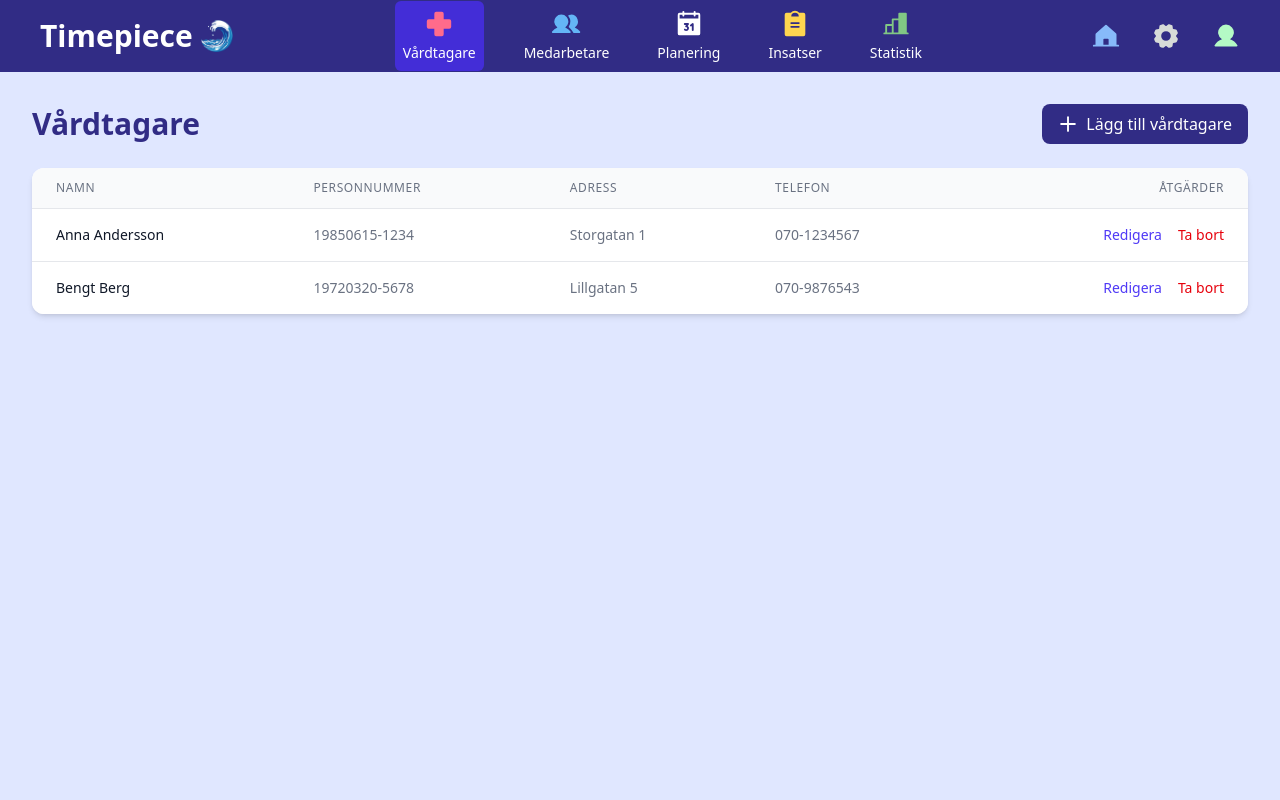
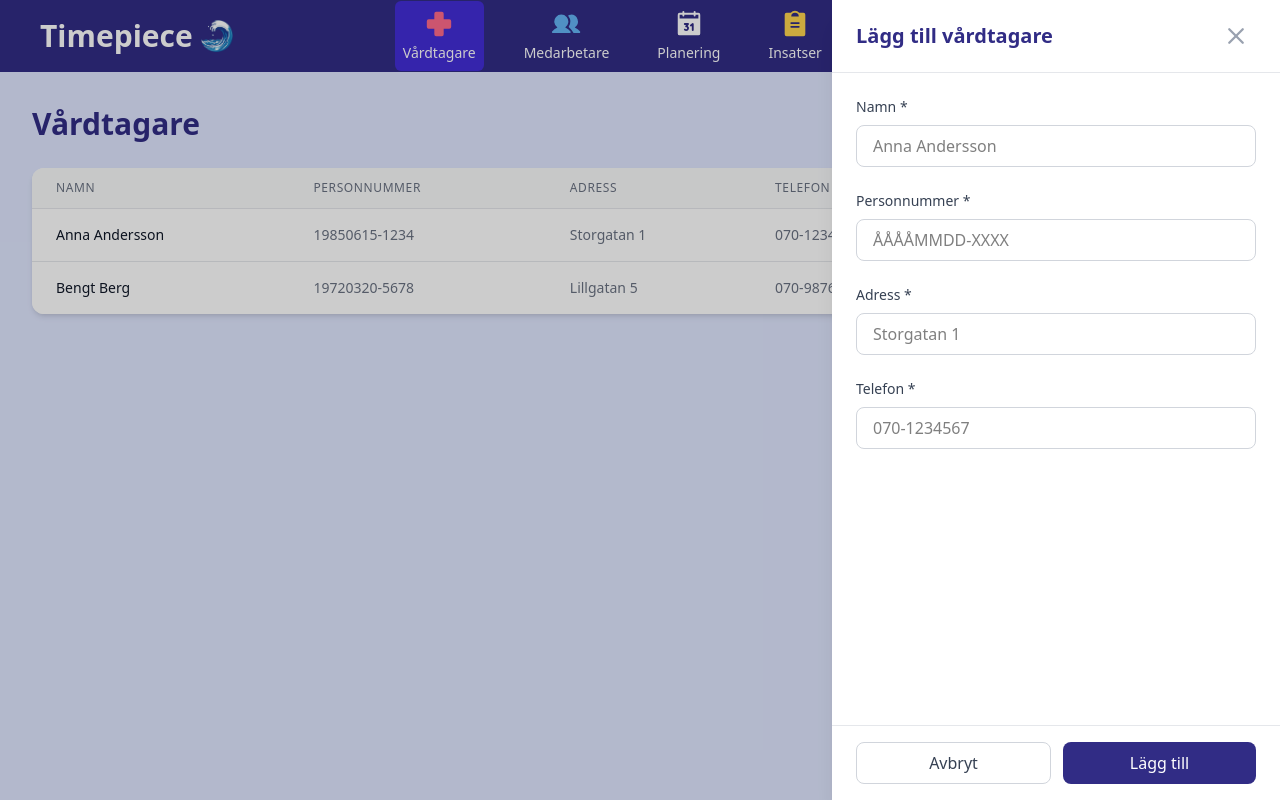
Before and after one commit to chupper87/op-schema, a React (Vite) app in the folder Frontend/: page /customers in a window 1280 px wide. Both pictures are taken after a click on the button "Lägg till vårdtagare". Built offline with nearby package versions, Linux system fonts and the light colour scheme; no server answers.

Commit message:
Add headless ui for drawer

```diff
--- a/Frontend/package.json
+++ b/Frontend/package.json
@@ -14,6 +14,7 @@
   "dependencies": {
     "@dnd-kit/core": "^6.3.1",
     "@dnd-kit/utilities": "^3.2.2",
+    "@headlessui/react": "^2.2.9",
     "@heroicons/react": "^2.2.0",
     "@tanstack/react-query": "^5.90.2",
     "axios": "^1.12.2",
--- a/Frontend/src/components/Header.tsx
+++ b/Frontend/src/components/Header.tsx
@@ -17,7 +17,9 @@ export function Header() {
       <div className="flex h-18 w-full flex-row items-center justify-between bg-indigo-900 px-4 md:px-10">
         {/* Vänster: Logo */}
         <div className="flex items-center">
-          <h1 className="text-xl font-bold text-white md:text-2xl lg:text-3xl">Timepiece</h1>
+          <NavLink to="/home">
+            <h1 className="text-xl font-bold text-white md:text-2xl lg:text-3xl">Timepiece</h1>
+          </NavLink>
           <img className="ml-2 h-6 w-6 md:h-8 md:w-8" src={waveImg} alt="wave" />
         </div>
 
--- /dev/null
+++ b/Frontend/src/features/customers/CustomerForm.tsx
@@ -0,0 +1,123 @@
+import { X } from 'phosphor-react';
+import { useState, type FormEvent } from 'react';
+
+interface CustomerFormProps {
+  onSubmit: (customer: {
+    name: string;
+    personalNumber: string;
+    address: string;
+    phone: string;
+  }) => void;
+  onCancel: () => void;
+}
+
+export default function CustomerForm({ onSubmit, onCancel }: CustomerFormProps) {
+  const [formData, setFormData] = useState({
+    name: '',
+    personalNumber: '',
+    address: '',
+    phone: '',
+  });
+
+  const handleSubmit = (e: FormEvent) => {
+    e.preventDefault();
+    onSubmit(formData);
+    setFormData({ name: '', personalNumber: '', address: '', phone: '' });
+  };
+
+  return (
+    <div className="flex h-full flex-col">
+      {/* Header */}
+      <div className="flex items-center justify-between border-b border-gray-200 px-6 py-4">
+        <h2 className="text-xl font-bold text-indigo-900">Lägg till vårdtagare</h2>
+        <button
+          onClick={onCancel}
+          className="rounded-lg p-2 text-gray-400 transition-colors hover:bg-gray-100 hover:text-gray-600"
+          aria-label="Stäng"
+        >
+          <X size={24} weight="bold" />
+        </button>
+      </div>
+
+      {/* Form */}
+      <form onSubmit={handleSubmit} className="flex flex-1 flex-col overflow-y-auto">
+        <div className="flex-1 space-y-6 p-6">
+          {/* Name Field */}
+          <div>
+            <label htmlFor="name" className="mb-2 block text-sm font-medium text-gray-700">
+              Namn *
+            </label>
+            <input
+              type="text"
+              id="name"
+              required
+              className="w-full rounded-lg border border-gray-300 px-4 py-2 focus:border-indigo-500 focus:ring-2 focus:ring-indigo-500 focus:outline-none"
+              placeholder="Anna Andersson"
+            />
+          </div>
+
+          {/* Personal Number Field */}
+          <div>
+            <label
+              htmlFor="personalNumber"
+              className="mb-2 block text-sm font-medium text-gray-700"
+            >
+              Personnummer *
+            </label>
+            <input
+              type="text"
+              id="personalNumber"
+              required
+              className="w-full rounded-lg border border-gray-300 px-4 py-2 focus:border-indigo-500 focus:ring-2 focus:ring-indigo-500 focus:outline-none"
+              placeholder="ÅÅÅÅMMDD-XXXX"
+            />
+          </div>
+
+          {/* Address Field */}
+          <div>
+            <label htmlFor="address" className="mb-2 block text-sm font-medium text-gray-700">
+              Adress *
+            </label>
+            <input
+              type="text"
+              id="address"
+              required
+              className="w-full rounded-lg border border-gray-300 px-4 py-2 focus:border-indigo-500 focus:ring-2 focus:ring-indigo-500 focus:outline-none"
+              placeholder="Storgatan 1"
+            />
+          </div>
+
+          {/* Phone Field */}
+          <div>
+            <label htmlFor="phone" className="mb-2 block text-sm font-medium text-gray-700">
+              Telefon *
+            </label>
+            <input
+              type="tel"
+              id="phone"
+              required
+              className="w-full rounded-lg border border-gray-300 px-4 py-2 focus:border-indigo-500 focus:ring-2 focus:ring-indigo-500 focus:outline-none"
+              placeholder="070-1234567"
+            />
+          </div>
+        </div>
+
+        {/* Footer Actions */}
+        <div className="flex gap-3 border-t border-gray-200 px-6 py-4">
+          <button
+            type="button"
+            className="flex-1 rounded-lg border border-gray-300 px-4 py-2 text-gray-700 transition-colors hover:bg-gray-50"
+          >
+            Avbryt
+          </button>
+          <button
+            type="submit"
+            className="flex-1 rounded-lg bg-indigo-900 px-4 py-2 text-white transition-colors hover:bg-indigo-800"
+          >
+            Lägg till
+          </button>
+        </div>
+      </form>
+    </div>
+  );
+}
--- a/Frontend/src/pages/CustomersPage.tsx
+++ b/Frontend/src/pages/CustomersPage.tsx
@@ -1,13 +1,14 @@
 import { useState } from 'react';
+import { Dialog, DialogPanel, DialogBackdrop } from '@headlessui/react';
 import Header from '../components/Header';
+import CustomerForm from '../features/customers/CustomerForm';
 import { Plus } from 'phosphor-react';
 
 export default function CustomersPage() {
-  // eslint-disable-next-line @typescript-eslint/no-unused-vars -- TODO: Använd showForm för att visa/dölja formulär
   const [showForm, setShowForm] = useState(false);
 
-  // eslint-disable-next-line @typescript-eslint/no-unused-vars -- TODO: Implementera CRUD-funktionalitet för att uppdatera customers
-  const [customers, setCustomers] = useState([
+  // TODO: Implement customer creation and update logic setCustomers add it again
+  const [customers] = useState([
     {
       id: 1,
       name: 'Anna Andersson',
@@ -99,6 +100,25 @@ export default function CustomersPage() {
           )}
         </div>
       </div>
+
+      {/* Drawer */}
+      <Dialog open={showForm} onClose={() => {}} className="relative z-50">
+        {/* Backdrop */}
+        <DialogBackdrop className="fixed inset-0 bg-black/20 transition-opacity duration-300 ease-out data-[closed]:opacity-0" />
+
+        {/* Drawer Panel */}
+        <div className="fixed inset-0 overflow-hidden">
+          <div className="absolute inset-0 overflow-hidden">
+            <div className="pointer-events-none fixed inset-y-0 right-0 flex max-w-full pl-10">
+              <DialogPanel className="pointer-events-auto w-screen max-w-md transform transition duration-300 ease-out data-[closed]:translate-x-full">
+                <div className="flex h-full flex-col bg-white shadow-xl">
+                  <CustomerForm />
+                </div>
+              </DialogPanel>
+            </div>
+          </div>
+        </div>
+      </Dialog>
     </div>
   );
 }
```
Also changed, not shown: 2 other files (tests, documents, lock files or other folders).
